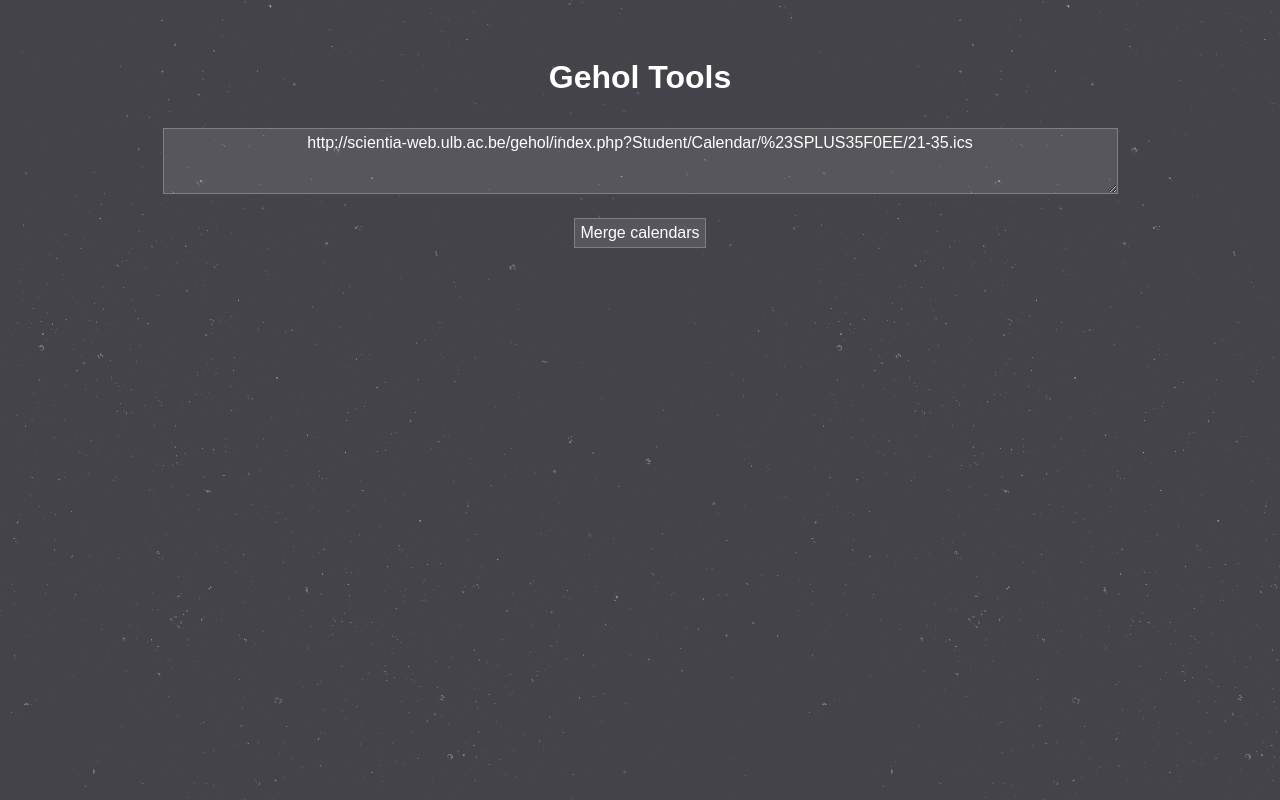
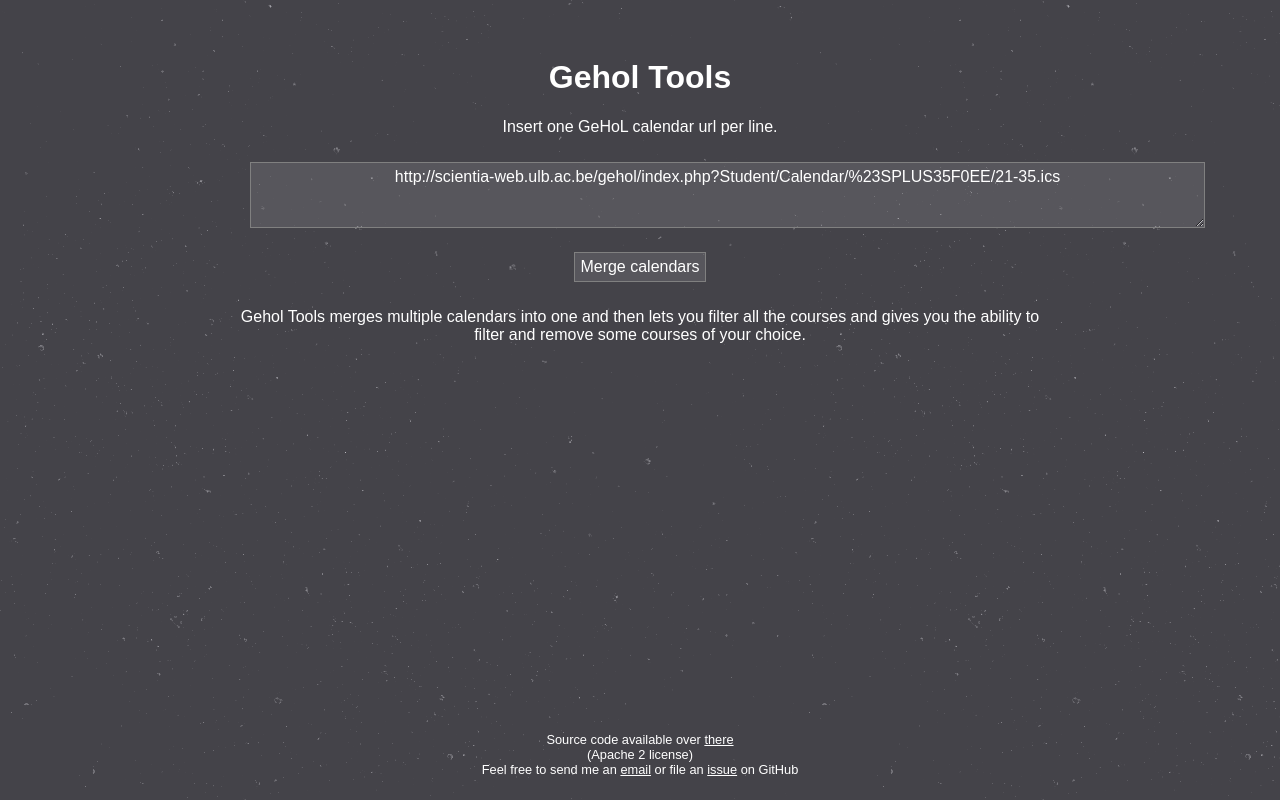
Before and after one commit to C4ptainCrunch/gehol-tools, a Flask app: page / in a window 1280 px wide. Run offline with Flask 2, Linux system fonts and the light colour scheme; parts of the project's set-up code (start-up, migrations or seed data) failed here and were passed over; some libraries are stand-ins or nearby versions; some web fonts are replaced.

Commit message:
Credits in footer + design

```diff
--- a/templates/base.html
+++ b/templates/base.html
@@ -12,6 +12,11 @@
             padding: 30px;
             font-family: 'Carme', sans-serif;
             color: white;
+        }
+
+        #content {
+            width: 800px;
+            margin: 0 auto;
         }
 
         textarea, input {
@@ -70,13 +75,31 @@
         .gohome {
             font-size: 0.7em;
         }
+
+        h1 a {
+            text-decoration: none;
+        }
+
+        #bottom {
+            font-size: 0.8em;
+            position: absolute;
+            bottom: 10px;
+            left: 0px;
+            width: 100%;
+
+        }
     </style>
     <script type="text/javascript" src="http://ajax.googleapis.com/ajax/libs/jquery/1.3.2/jquery.min.js"></script>
 </head>
 
 <body>
-    <h1>Gehol Tools</h1>
+<div id="content">
+    <h1><a href="/">Gehol Tools</a></h1>
 {% block content %}{% endblock %}
+</div>
+<p id="bottom">Source code available over <a href="https://github.com/C4ptainCrunch/gehol-tools">there</a><br>
+(Apache 2 license)<br>
+Feel free to send me an <a href="mailto:nikita.marchant@ulb.ac.be">email</a> or file an <a href="https://github.com/C4ptainCrunch/gehol-tools/issues/new">issue</a> on GitHub<p>
 </body>
 
 </html>
--- a/templates/index.html
+++ b/templates/index.html
@@ -1,6 +1,6 @@
 {% extends "base.html" %}
 {% block content %}
-
+Insert one GeHoL calendar url per line.
     <form action="filter" method="post">
         <p>
             <textarea name="urls" cols="100" rows="3">
@@ -9,4 +9,6 @@ http://scientia-web.ulb.ac.be/gehol/index.php?Student/Calendar/%23SPLUS35F0EE/21
             <input type="submit" value="Merge calendars">
         </p>
     </form>
+
+Gehol Tools merges multiple calendars into one and then lets you filter all the courses and gives you the ability to filter and remove some courses of your choice.
 {% endblock %}
```
